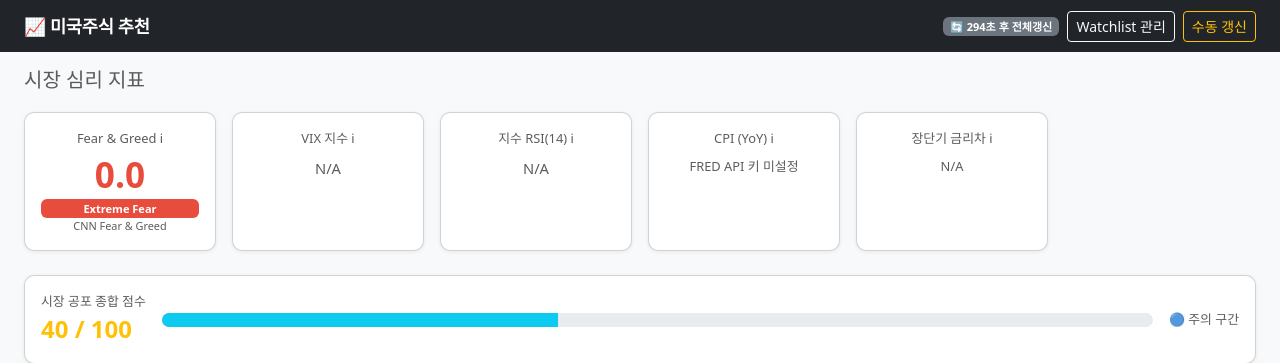
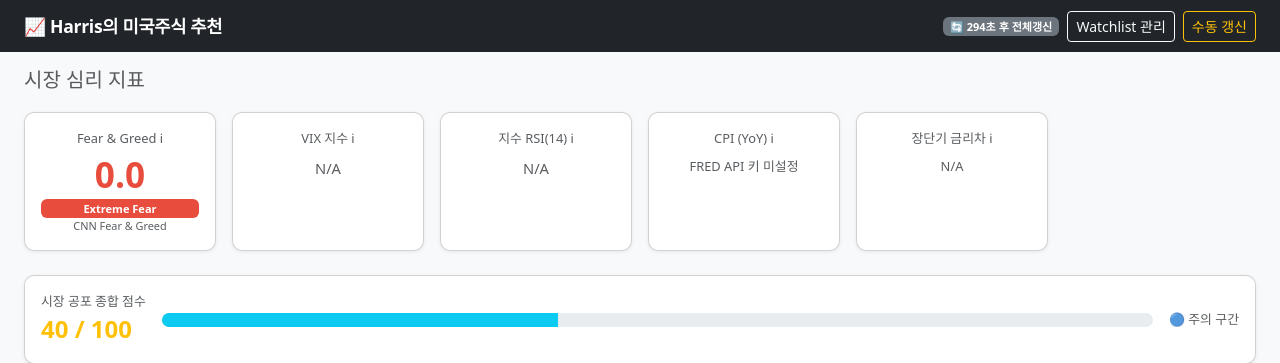
Before and after one commit to hhs486-sudo/US_STOCK_TRADE, a Flask app: page / in a window 1280 px wide. Shown: the top 363 px of the page. Run offline with Flask 3, Linux system fonts and the light colour scheme; data comes from the database, SQL or seed files in the repository; data that the repository does not hold is empty; some libraries are stand-ins or nearby versions.

Commit message:
style: base.html 수정
Co-Authored-By: Claude Sonnet 4.5 <noreply@anthropic.com>

```diff
--- a/templates/base.html
+++ b/templates/base.html
@@ -3,13 +3,13 @@
 <head>
   <meta charset="UTF-8">
   <meta name="viewport" content="width=device-width, initial-scale=1.0">
-  <title>{% block title %}미국주식 매매 추천{% endblock %}</title>
+  <title>{% block title %}Harris의 미국주식 매매 추천 사이트{% endblock %}</title>
   <link rel="stylesheet" href="https://cdn.jsdelivr.net/npm/bootstrap@5.3.2/dist/css/bootstrap.min.css">
   <link rel="stylesheet" href="{{ url_for('static', filename='style.css') }}">
 </head>
 <body>
   <nav class="navbar navbar-dark bg-dark px-4 py-2">
-    <a class="navbar-brand fw-bold" href="/">📈 미국주식 추천</a>
+    <a class="navbar-brand fw-bold" href="/">📈 Harris의 미국주식 추천</a>
     <div class="d-flex align-items-center gap-2">
       <!-- 자동 갱신 카운트다운 (메인 페이지에서만 JS가 채워줌) -->
       <span id="autoRefreshBadge" class="badge bg-secondary" style="display:none">
```
